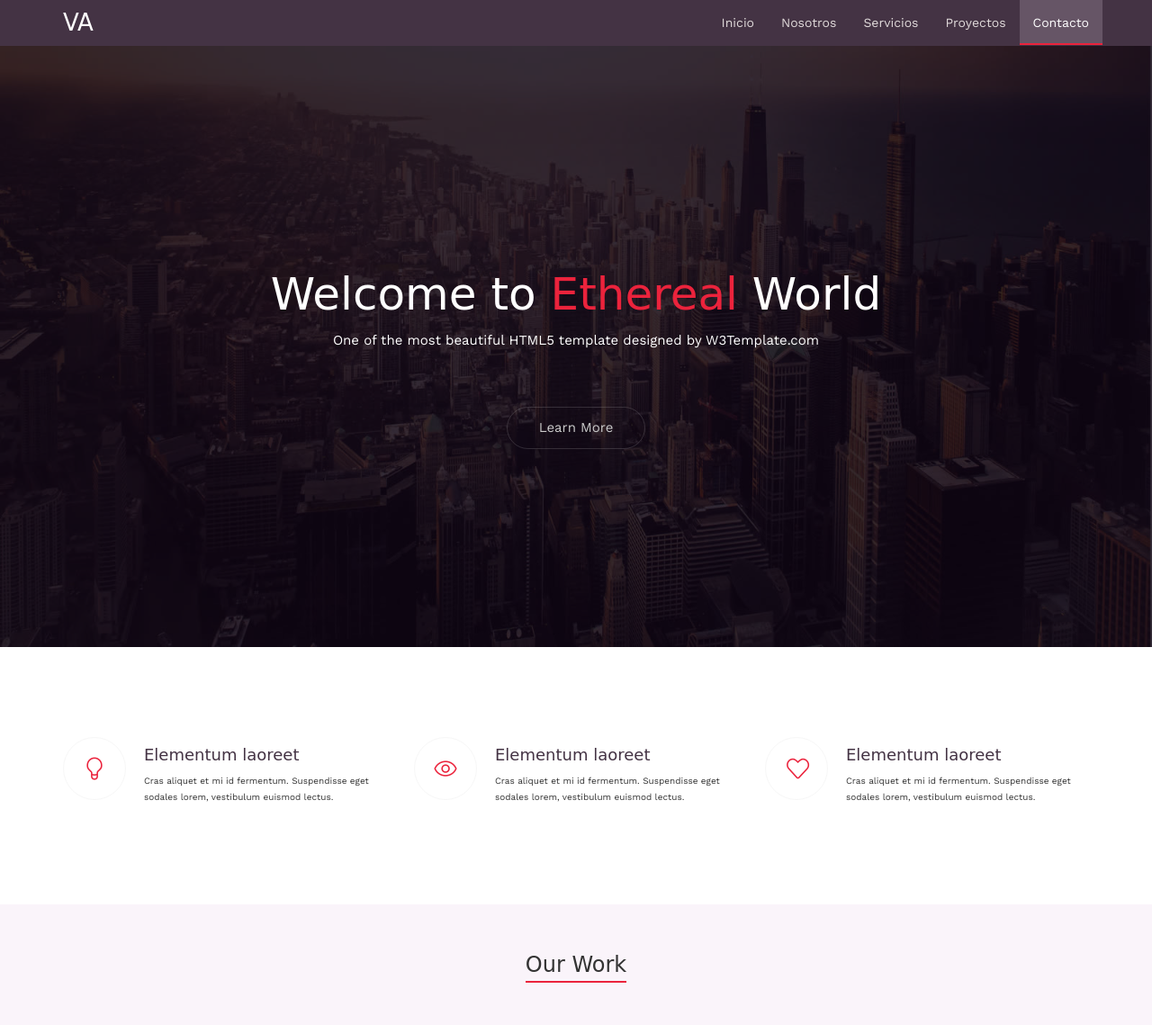
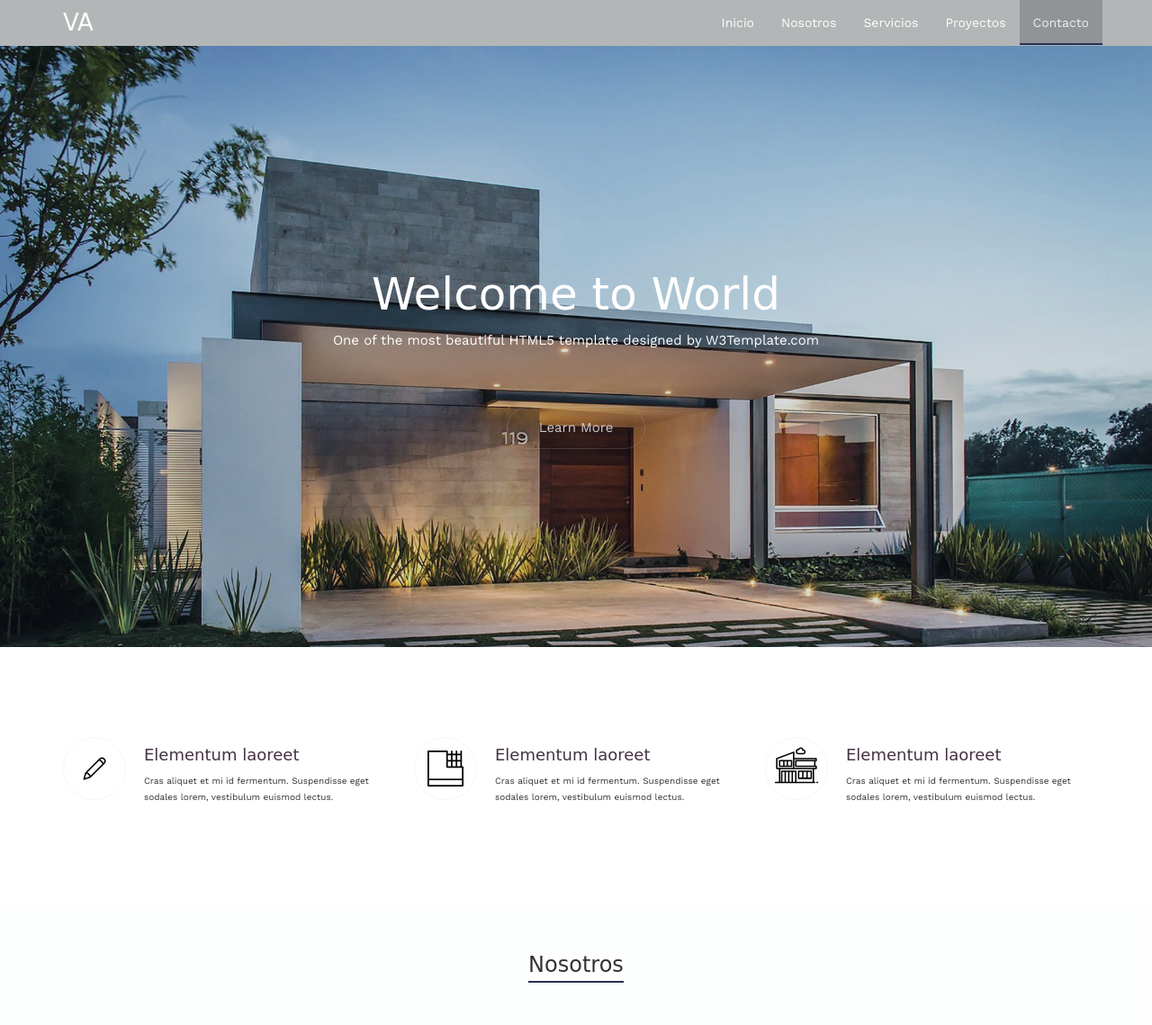
Before and after one commit to Ocejo/VA-Design-Architecture, a PHP site: page / in a window 1280 px wide. Shown: the top 1139 px of the page at 90% size. Run offline with PHP 8.4, Linux system fonts and the light colour scheme; some web fonts are replaced.

Commit message:
voy a subir los cambios del nav

```diff
--- a/index.html
+++ b/index.html
@@ -42,7 +42,7 @@
       <div class="row">
         <div class="col-md-12">
           <div class="banner-text">
-            <h2>Welcome to <span>Ethereal</span> World</h2>
+            <h2>Welcome to World</h2>
             <p>One of the most beautiful HTML5 template designed by W3Template.com</p>
             <a href="#" class="banner-button">Learn More</a> </div>
         </div>
@@ -55,7 +55,7 @@
     <div class="row">
       <div class="col-md-4 col-sm-6 col-xs-12">
         <div class="feature-box media">
-          <div class="icon-box text-center pull-left media-object"> <i class="icon-bulb"></i> </div>
+          <div class="icon-box text-center pull-left media-object"> <i class="icon-pencil" style="color: black;"></i> </div>
           <div class="feature-text media-body">
             <h4>Elementum laoreet</h4>
             <p class="feature-detail">Cras aliquet et mi id fermentum. Suspendisse eget sodales lorem, vestibulum euismod lectus.</p>
@@ -64,7 +64,7 @@
       </div>
       <div class="col-md-4 col-sm-6 col-xs-12">
         <div class="feature-box media pull-left">
-          <div class="icon-box text-center pull-left media-object"> <i class="icon-eye"></i> </div>
+          <div class="icon-box text-center pull-left media-object"> <svg height="68" viewBox="0 0 368 368" width="40" xmlns="http://www.w3.org/2000/svg"><path d="m360 160h-8v-152c0-4.425781-3.574219-8-8-8s-8 3.574219-8 8v24h-32v-24c0-4.425781-3.574219-8-8-8s-8 3.574219-8 8v24h-32v-24c0-4.425781-3.574219-8-8-8s-8 3.574219-8 8v24h-32v-24c0-4.425781-3.574219-8-8-8h-192c-4.425781 0-8 3.574219-8 8v352c0 4.425781 3.574219 8 8 8h352c4.425781 0 8-3.574219 8-8v-192c0-4.425781-3.574219-8-8-8zm-56 0v-48h32v48zm-48 0v-48h32v48zm-48 0v-48h32v48zm128-112v48h-32v-48zm-48 0v48h-32v-48zm-48 0v48h-32v-48zm-48-32v152c0 4.425781 3.574219 8 8 8h152v112h-336v-272zm-176 336v-48h336v48zm0 0"/></svg></div>
           <div class="feature-text media-body">
             <h4>Elementum laoreet</h4>
             <p class="feature-detail">Cras aliquet et mi id fermentum. Suspendisse eget sodales lorem, vestibulum euismod lectus.</p>
@@ -73,7 +73,7 @@
       </div>
       <div class="col-md-4 col-sm-6 col-xs-12">
         <div class="feature-box media pull-left">
-          <div class="icon-box text-center pull-left media-object"> <i class="icon-heart"></i> </div>
+          <div class="icon-box text-center pull-left media-object"><svg xmlns="http://www.w3.org/2000/svg" viewBox="0 0 64 64" width="50" height="60"><g id="Modern_house-3" data-name="Modern house"><path d="M58,56H57V38h3a1,1,0,0,0,1-1V34a1,1,0,0,0-1-1H59V27h1a1,1,0,0,0,1-1V23a1,1,0,0,0-1-1H29V14a1,1,0,0,0-1.352-.937l-24,9A1,1,0,0,0,3,23V37a1,1,0,0,0,1,1H7V56H2a1,1,0,0,0,0,2H58a1,1,0,0,0,0-2ZM57,33H32V27H57Zm2-9v1H31a1,1,0,0,0-1,1v8a1,1,0,0,0,1,1H59v1H29V24ZM5,23.693l22-8.25V36H5ZM12,56V42h3V56Zm5,0V42h3V56Zm5,0V42h3V56Zm5,0V42h3V56Zm5,0V41a1,1,0,0,0-1-1H11a1,1,0,0,0-1,1V56H9V38H55V56Z"/><path d="M62,56H61a1,1,0,0,0,0,2h1a1,1,0,0,0,0-2Z"/><path d="M53,40H35a1,1,0,0,0-1,1V51a1,1,0,0,0,1,1H53a1,1,0,0,0,1-1V41A1,1,0,0,0,53,40ZM36,50V42h4v8Zm6,0V42h4v8Zm10,0H48V42h4Z"/><path d="M25,35a1,1,0,0,0,1-1V26a1,1,0,0,0-1-1H8a1,1,0,0,0-1,1v8a1,1,0,0,0,1,1Zm-1-8v6H20V27Zm-6,0v6H15V27ZM9,27h4v6H9Z"/><path d="M35,17h7a.929.929,0,0,0,.5-.145,3.5,3.5,0,0,0-.618-6.834,3.991,3.991,0,0,0-7.346-.994A4,4,0,0,0,35,17Zm-.035-6,.147.016a.992.992,0,0,0,1.01-.669A1.993,1.993,0,0,1,40,10.958c0,.033-.005.067-.005.093a1,1,0,0,0,1.2.98A1.528,1.528,0,0,1,43,13.5a1.5,1.5,0,0,1-1.2,1.47,1.088,1.088,0,0,0-.112.03H35a2,2,0,0,1-.035-4Z"/></g></svg></div>
           <div class="feature-text media-body">
             <h4>Elementum laoreet</h4>
             <p class="feature-detail">Cras aliquet et mi id fermentum. Suspendisse eget sodales lorem, vestibulum euismod lectus.</p>
@@ -89,7 +89,7 @@
   <div class="container">
     <div class="row">
       <div class="col-lg-10 col-lg-offset-1 text-center text">
-        <h3>Our Work</h3>
+        <h3>Nosotros</h3>
         <div class="row">
           <!-- <div class="col-md-6 col-sm-6">
             <div class="portfolio-item"> <a href="#"> <img class="img-portfolio img-responsive" src="images/portfolio-1.jpg"> </a> </div>
@@ -110,7 +110,7 @@
                     <div class="tm-img-container tm-img-container-2"></div>
               </div>
               <div class="tm-section-2-right tm-bg-primary">
-                <div class="tm-section-2-text">
+                <div class="tm-section-2-text" style="color:white;">
                   <h2 class="tm-section-2-header tm-mb-45">Let's get social!</h2>
                   <p>Aliquam facilisis in orci et mattis. Duis et sem sit amet nibh euismod cursus. In sit amet metus purus. Sed tristique efficitur imperdiet. Proin ornare a nibh a tristique. Lorem ipsum dolor sit amet, consectetur adipiscing elit.</p>
                   <p class="tm-p-ml">Nulla rutrum purus vitae vulputate tincidunt. Suspendisse eget mi justo. Ut in erat nec odio volutpat lacinia ac a quam.
--- a/style.css
+++ b/style.css
@@ -44,7 +44,7 @@ a {
 }
 .bg-overlay {
 	padding: 280px 0 220px;
-	background-color: RGBA(15, 5, 20, 0.84);
+	background-color: RGBA(52, 73, 94, 0.19);
 }
 .banner-text h2 {
 	font-size: 50px;
@@ -72,7 +72,7 @@ a {
 }
 .mynav {
 	transition: all 0.8s ease-in;
-	background: rgb(68, 51, 68) none repeat scroll 0% 0%;
+	background: rgb(179, 182, 183) none repeat scroll 0% 0%;
 }
 .mynav li a {
 	font-family: 'Work Sans', sans-serif;
@@ -80,12 +80,12 @@ a {
 	font-weight: 400;
 }
 .nav > li > a:focus, .nav > li > a {
-	color: #E1DBDB;
+	color: #fff;
 }
 .nav > li > a:focus, .nav > li > a:hover, .nav > li > a:focus, .nav > li.active > a {
-	background-color: #665566;
-	color: #fff;
-	border-bottom: 2px solid #EB233C;
+	background-color: #909497;
+	color: #ECF0F1;
+	border-bottom: 2px solid #243255;
 }
 .navbar-nav > li > a {
 	padding-top: 15px;
@@ -129,7 +129,7 @@ a {
 
 .portfolio {
 	padding: 50px 0;
-	background-color: rgba(235, 213, 235, 0.26);
+	background-color: rgba(248, 249, 249, 0.26);
 	float: left;
 	width: 100%;
 }
@@ -145,23 +145,24 @@ a {
 .portfolio h3 {
 	margin-top: 0px;
 	margin-bottom: 50px;
-	border-bottom: 2px solid #EB233C;
+	border-bottom: 2px solid #243255;
 	display: inline-block;
 	line-height: 35px;
 }
 .view-more {
 	padding: 12px 35px;
-	color: #ffffff;
+	color: black;
 	text-decoration: none;
 	display: inline-block;
 	border-radius: 25px 25px 25px 25px;
+	border: 1px black solid;
 	font-size: 15px;
-	background-color: #EB233C;
+	background-color: #fff;
 	margin-top: 20px;
 }
 .view-more:hover {
 	text-decoration: none;
-	color: #ffffff;
+	color: #626567;
 }
 
 /*-----Portfolio or Work Ends-------*/
@@ -246,12 +247,12 @@ a {
 }
 .subscribe-button {
 	padding: 12px 35px;
-	color: #ffffff;
+	color: black;
 	text-decoration: none;
 	display: inline-block;
 	border-radius: 25px 25px 25px 25px;
 	font-size: 15px;
-	background-color: #EB233C;
+	background-color: #fff;
 	margin-top: 30px;
 }
 .subscribe-button:hover {
@@ -581,12 +582,12 @@ p {
 }
 
 .tm-img-container-1 {
-  background-image: url(../img/green-tree-red-cup.jpg);
+  background-image: url(../Ethereal/images/green-tree-red-cup.jpg);
   background-position: top center;
 }
 
 .tm-img-container-2 {
-  background-image: url(../img/girl-01.jpg);
+  background-image: url(../Ethereal/images/girl-01.jpg);
   background-position: top center;
   margin-left: 8px;
 }
@@ -597,7 +598,7 @@ p {
 }
 
 .tm-img { width: 49%; }
-.tm-bg-primary { background-color: #CC9999; }
+.tm-bg-primary { background-color: #243255; }
 .tm-bg-accent { background-color: #CEC0AE; }
 
 .tm-section-3-left {
```
Also changed, not shown: images/background.jpg, images/backgrounddd.jpg (added), images/backpack-guy.jpg (added), images/girl-01.jpg (added), images/green-tree-red-cup.jpg (added), images/img-01.jpg (added), images/img-02.jpg (added), images/img-03.jpg (added), images/img-04.jpg (added), images/img-05.jpg (added), images/img-06.jpg (added), images/logo-bg.png (added), 2 other files.
